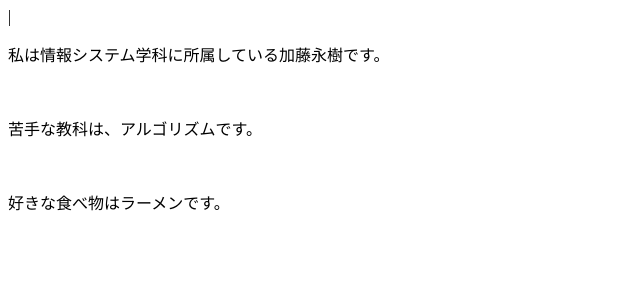
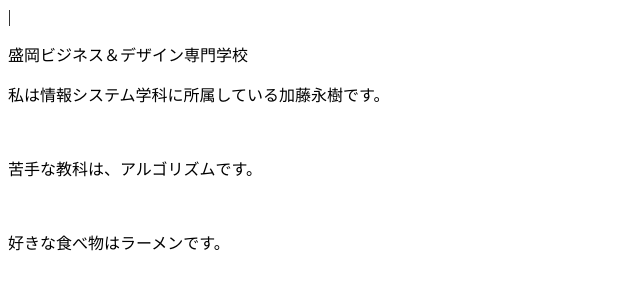
Before and after one commit to ShoT0323/branch-test, a plain HTML site: page profile_B.html in a window 1280 px wide. Shown: the whole page, without its empty margins (0-640 px from the left). Drawn offline with Linux system fonts and the light colour scheme.

Commit message:
学校名を追加しました

```diff
--- a/profile_B.html
+++ b/profile_B.html
@@ -5,6 +5,7 @@
     <title>Enshu</title>
 </head>
 <body>
+	<p>盛岡ビジネス＆デザイン専門学校</p>
 	<p>私は情報システム学科に所属している加藤永樹です。</p><br>
 	<p>苦手な教科は、アルゴリズムです。</p><br>
 <p>好きな食べ物はラーメンです。</p>
```
